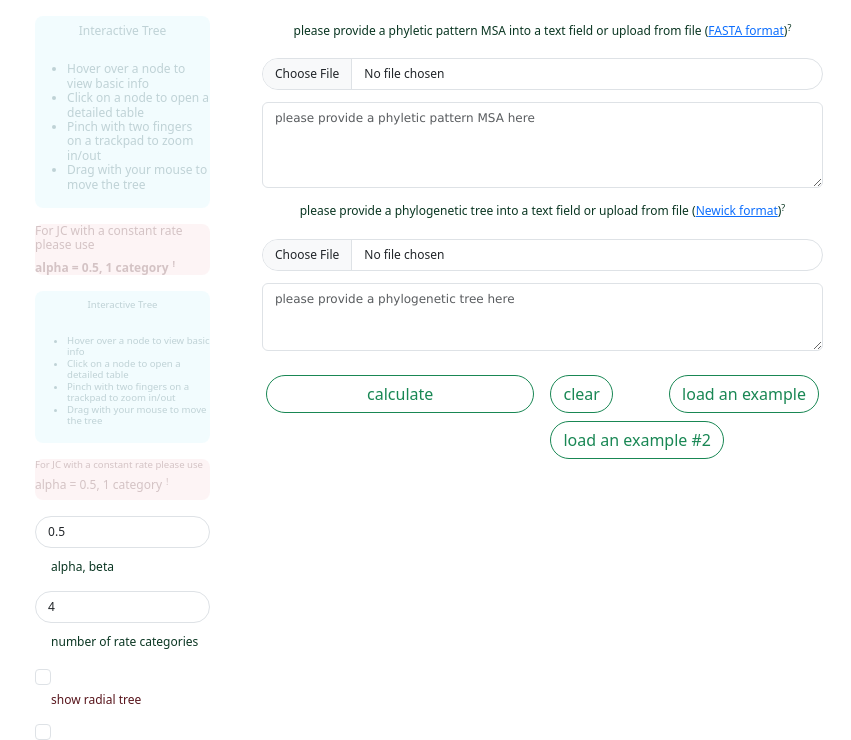
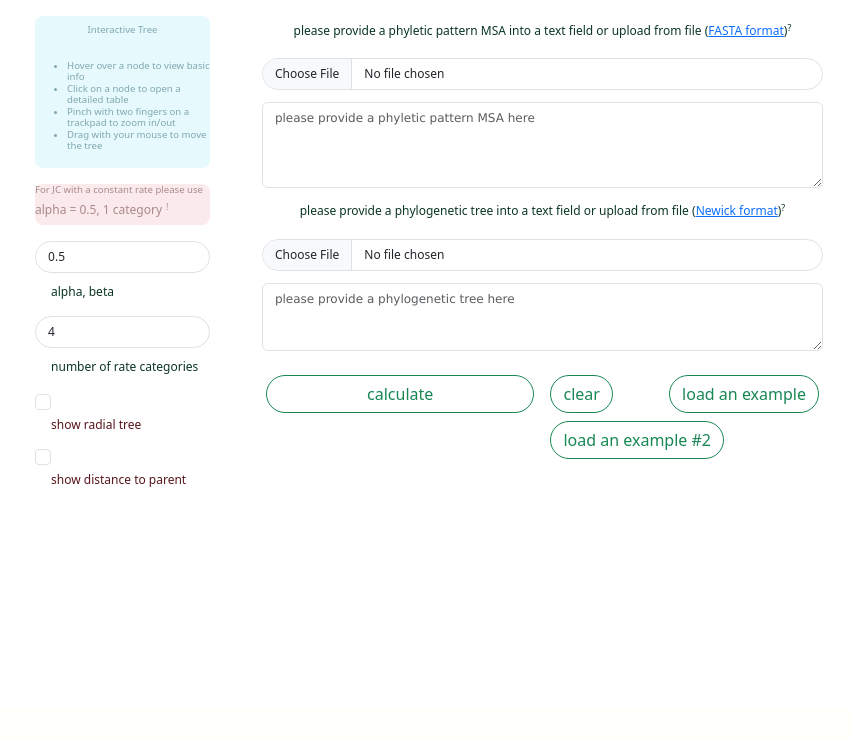
Before and after one commit to junior-iv/gloome, a Flask app: page / in a window 1280 px wide. Shown: the part 92-832 px from the top of the page, without its empty margins (429-1280 px from the left). After the commit the page ends 579 px from the top, so only its background shows below. Run offline with Flask 3, Linux system fonts and the light colour scheme; parts of the project's set-up code (start-up, migrations or seed data) failed here and were passed over.

Commit message:
5.25.25s

```diff
--- a/app/templates/index.html
+++ b/app/templates/index.html
@@ -31,7 +31,7 @@
             </div>
         </div>
         <div class="d-flex gap-2 flex-column text-end w-15 justify-content-end m-3">
-            <div id="treeHelp" class="d-flex gap-2 flex-column border-info-subtle border-1 opacity-25 bg-info-subtle text-info-emphasis text-start rounded-3 h7">
+            <div id="treeHelp" class="d-flex gap-2 flex-column border-info-subtle border-1 opacity-50 bg-info-subtle text-info-emphasis text-start rounded-3 h8">
                 <p class="mt-2 text-center">Interactive Tree</p>
                 <ul>
                 <li>Hover over a node to view basic info</li>
@@ -40,19 +40,7 @@
                 <li>Drag with your mouse to move the tree</li>
                 </ul>
             </div>
-            <div id="treeHelp" class="d-flex gap-2 flex-column border-danger-subtle border-1 opacity-25 bg-danger-subtle text-danger-emphasis text-start rounded-3 h7">
-                For JC with a constant rate please use <br> <b>alpha = 0.5, 1 category<sup class="mx-1">&excl;</sup></b>
-            </div>
-            <div id="treeHelp" class="d-flex gap-2 flex-column border-info-subtle border-1 opacity-25 bg-info-subtle text-info-emphasis text-start rounded-3 h8">
-                <p class="mt-2 text-center">Interactive Tree</p>
-                <ul>
-                <li>Hover over a node to view basic info</li>
-                <li>Click on a node to open a detailed table</li>
-                <li>Pinch with two fingers on a trackpad to zoom in/out</li>
-                <li>Drag with your mouse to move the tree</li>
-                </ul>
-            </div>
-            <div id="treeHelp" class="d-flex gap-2 flex-column border-danger-subtle border-1 opacity-25 bg-danger-subtle text-danger-emphasis text-start rounded-3 h8">
+            <div id="treeHelp" class="d-flex gap-2 flex-column border-danger-subtle border-1 opacity-50 bg-danger-subtle text-danger-emphasis text-start rounded-3 h8">
                 For JC with a constant rate please use <br> <span class="h7">alpha = 0.5, 1 category<sup class="mx-1">&excl;</sup></span>
             </div>
 {#            <label for="treeHelp" class="fw-bold h7 text-center text-opacity-75 text-danger mb-3"></label>#}
```
